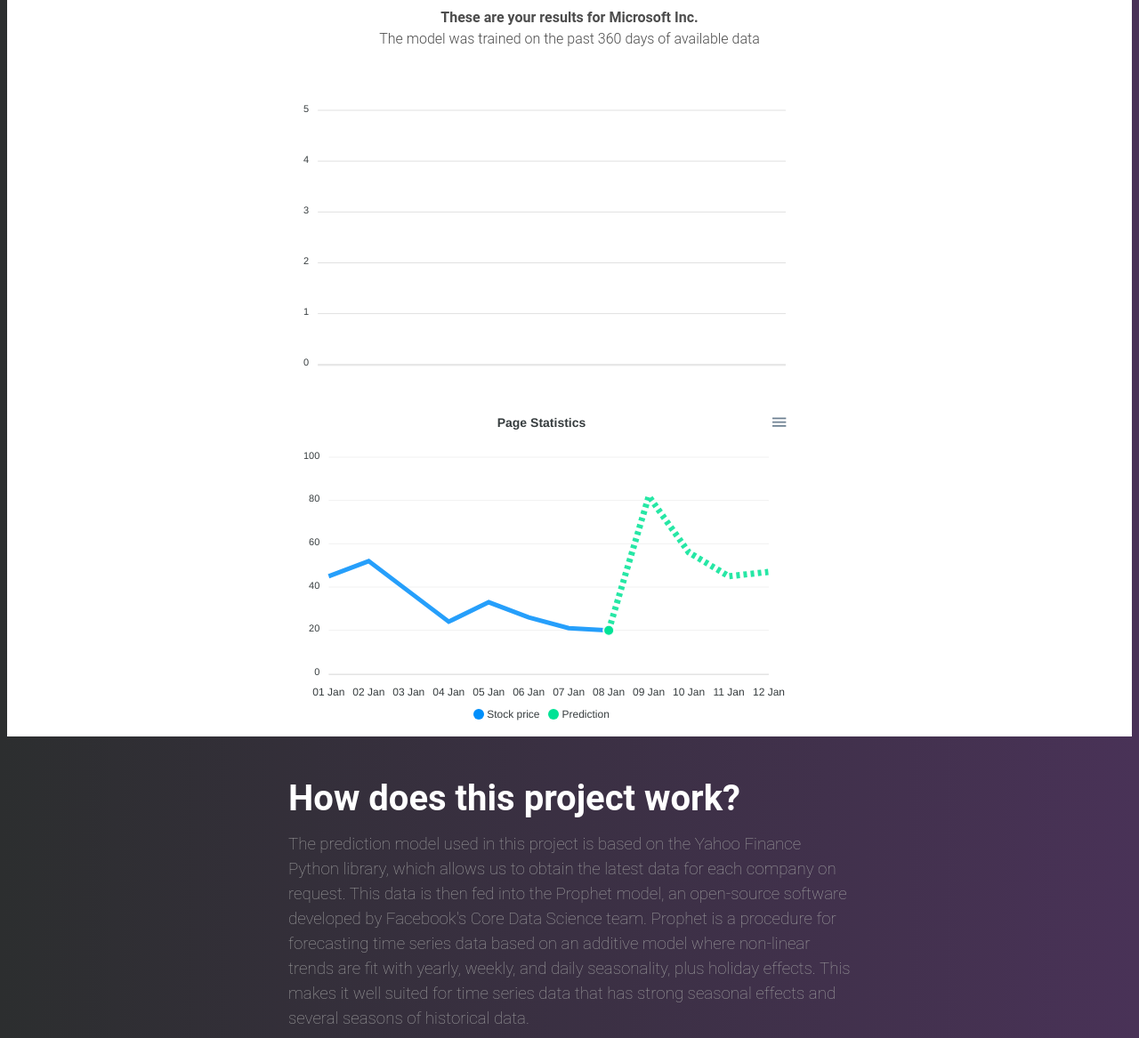
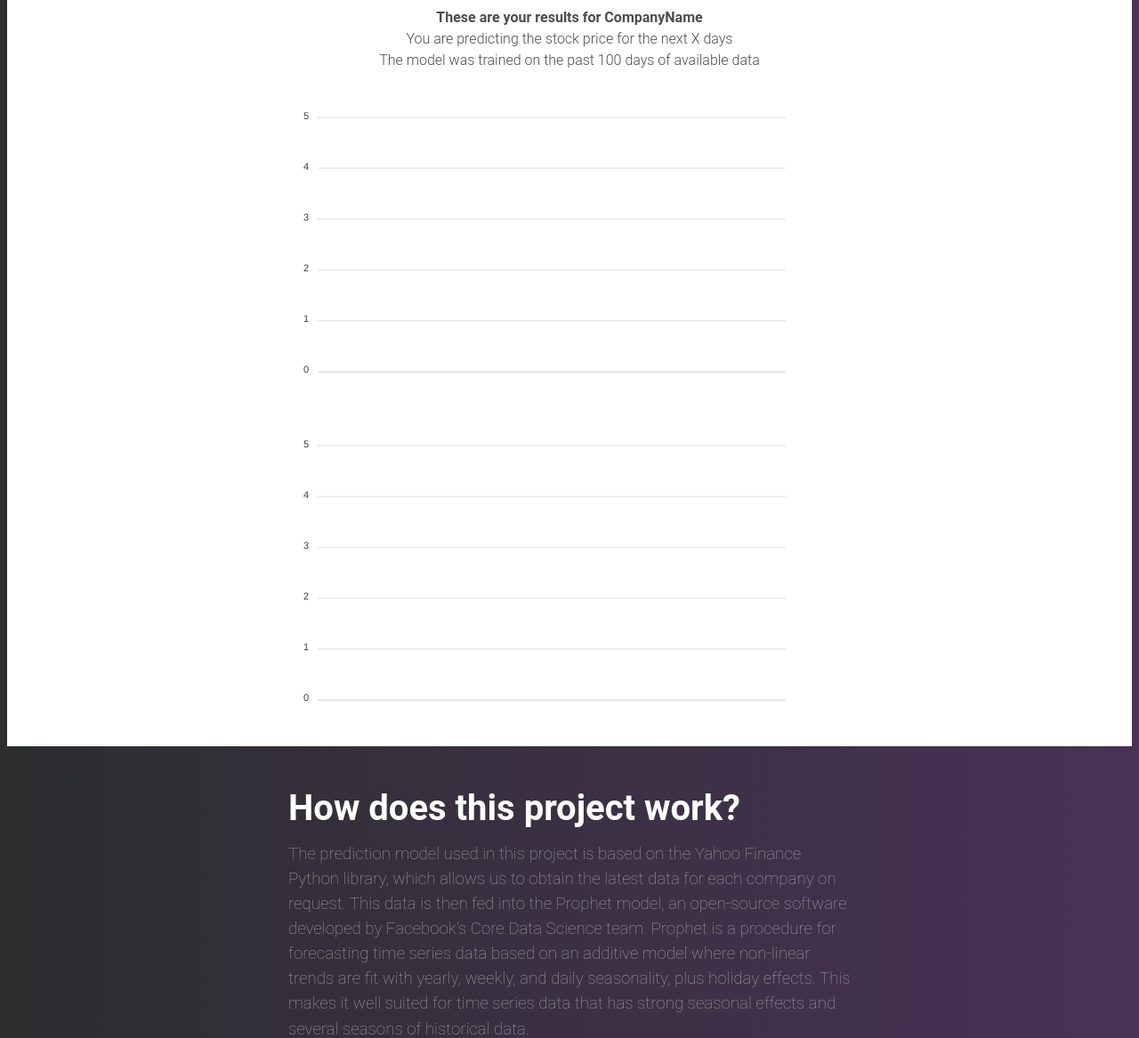
Before and after one commit to algerza/nasdaq_stock_prediction_flask, a Python web app: template templates/chart.html in a window 1280 px wide. Shown: the part 733-1900 px from the top of the page at 89% size. Run offline with Jinja, Linux system fonts and the light colour scheme; the template is opened without the code that fills it: most values are stand-ins (such as "Sample title", 1, 10 or a date in 2020); some libraries are stand-ins or nearby versions.

Commit message:
Update chart.html

```diff
--- a/templates/chart.html
+++ b/templates/chart.html
@@ -79,6 +79,17 @@
             <h3 style="font-family: 'Roboto', sans-serif;font-weight: 300;">This is a demo project that illustrates an end-to-end ML project</h3>
     <div class="divider_sections"></div>
 
+
+
+
+
+
+
+
+
+
+
+
 <!-- 1.2 HERE STARTS THE FORM-->
     <h4 style="font-family: 'Roboto', sans-serif;font-weight: 700;">Select the values to predict</h4>
     <form method="post" style="display: flex; justify-content: left; margin-bottom:3.5em">
@@ -99,8 +110,8 @@
             <option value="" selected disabled hidden>Select days
             <option value=7>7 days</option>
             <option value=14>14 days</option>
-            <option value=14>21 days</option>
-            <option value=14>30 days</option>
+            <option value=21>21 days</option>
+            <option value=30>30 days</option>
         </select>
             <input type="submit" value="Submit" style= "background-color: rgb(182, 46, 197); color: rgb(255, 255, 255); border: 1px solid rgb(182, 46, 197); border-radius: 20px; width: 150px; margin-right: 10px;">
     </form>
@@ -108,7 +119,29 @@
 </div>
 
 
-<!-- <script>
+<!-- 2. HERE STARTS THE CHARTS SECTION-->
+
+<div id="charts-section">
+    <center><img id="company-logo" src="https://www.apple.com/favicon.ico" alt="image" width="50" height="50", style="margin-top:2.5em; margin-bottom:1em"></center>
+    <h4_2 style="font-family: 'Roboto', sans-serif;font-weight: 600"; margin-top: 100px;><center>These are your results for CompanyName</center></h4_2>
+    <h4_2 style="font-family: 'Roboto', sans-serif;font-weight: 300; line-height:2.5"; margin-top: 100px;><center>You are predicting the stock price for the next X days</center></h4_2>
+    <h4_2 style="font-family: 'Roboto', sans-serif;font-weight: 300"; margin-top: 100px;><center>The model was trained on the past 100 days of available data</center></h4_2>
+
+    <div class="divider_sections"></div>
+
+    <div style="margin: 30px auto; width: 50%; ">
+        <div id="chart1"></div>
+         <div id="chart2"></div>
+    </div>
+</div>
+
+
+
+
+
+
+
+<script>
   var select = document.getElementById("company_name");
   var logo = document.getElementById("company-logo");
   var faviconUrl = {
@@ -117,139 +150,129 @@
     "MSFT": "https://www.microsoft.com/favicon.ico",
     // Add more tickers as needed
   };
-  select.addEventListener("change", function() {
-    logo.src = faviconUrl[this.value];
+
+  form.addEventListener("submit", function(event) {
+    event.preventDefault();
+    logo.src = faviconUrl[select.value];
   });
-</script> -->
+</script>
 
 
-<!-- 2. HERE STARTS THE CHARTS SECTION-->
 
-<div id="charts-section">
-    <center><img src="https://www.microsoft.com/favicon.ico" alt="image" width="50" height="50", style="margin-top:2.5em; margin-bottom:1em"></center>
-    <h4_2 style="font-family: 'Roboto', sans-serif;font-weight: 600"; margin-top: 100px;><center>These are your results for Microsoft Inc.</center></h4_2>
-    <h4_2 style="font-family: 'Roboto', sans-serif;font-weight: 300; line-height:2.5"; margin-top: 100px;><center>The model was trained on the past 360 days of available data</center></h4_2>
 
-    <div class="divider_sections"></div>
 
-    <div style="margin: 30px auto; width: 50%; ">
-        <div id="chart1"></div>
-         <div id="chart2"></div>
-    </div>
+
+
+
+
+
+
+
 
 <script>
 
     // Chart 1 options
-    var x_axis_chart1 = {{x_axis_chart1|tojson|safe}};
-    var close_values_chart1 = {{close_values_chart1|tojson|safe}};
-    var trend_values_chart1 = {{trend_values_chart1|tojson|safe}};
+    var x_axis_chart1 = {{ x_axis_chart1|tojson|safe }};
+    var trend_values_chart1 = {{ trend_values_chart1|tojson|safe }};
+    var close_values_chart1 = {{ close_values_chart1|tojson|safe }};
+
+    for (var i = 0; i < close_values_chart1.length; i++) {
+        if(trend_values_chart1[i] === 0) {
+            trend_values_chart1[i] = null;
+        }
+        if(close_values_chart1[i] === 0) {
+            close_values_chart1[i] = null;
+        }
+    }
 
     var options1 = {
+        series: [
+        {
+        name: 'Closed stock price ($)',
+        data: trend_values_chart1
+        },
+
+        {
+        name: 'Prediction price ($)',
+        data: close_values_chart1,
+        }
+        ],
+
         chart: {
             type: 'line'
         },
-        series: [
-        {
-        name: 'sales',
-        data: close_values_chart1
-        },
-        {
-        name: 'trend',
-        data: trend_values_chart1
-        }
-        ],
         xaxis: {
         categories: x_axis_chart1
+        },
+        stroke: {
+        width: [5, 7],
+        curve: 'straight',
+        dashArray: [0, 4]
         }
     }
     var chart1 = new ApexCharts(document.querySelector("#chart1"), options1);
     chart1.render();
 
+
+
+
+
     // Chart 2 options
-    var data1 = [45, 52, 38, 24, 33, 26, 21, 20];
-    var data2 = [0, 0, 0, 0, 0, 0, 0, 20, 82, 56, 45, 47];
+    var x_axis_chart2 = {{ x_axis_chart2|tojson|safe }};
+    var trend_values_chart2 = {{ trend_values_chart2|tojson|safe }};
+    var close_values_chart2 = {{ close_values_chart2|tojson|safe }};
+    var max_trend_values_chart2 = {{ max_trend_values_chart2|tojson|safe }};
+    var min_trend_values_chart2 = {{ min_trend_values_chart2|tojson|safe }};
 
-    for (var i = 0; i < data1.length; i++) {
-        if(data1[i] === 0) {
-            data1[i] = null;
+    for (var i = 0; i < close_values_chart2.length; i++) {
+        if(trend_values_chart2[i] === 0) {
+            trend_values_chart2[i] = null;
         }
-        if(data2[i] === 0) {
-            data2[i] = null;
+        if(close_values_chart2[i] === 0) {
+            close_values_chart2[i] = null;
         }
     }
 
     var options2 = {
-        series: [{
-            name: "Stock price",
-            data: data1
+        series: [
+        {
+        name: 'Closed stock price ($)',
+        data: close_values_chart2
         },
 
         {
-        name: 'Prediction',
-        data: data2
+        name: 'Prediction price ($)',
+        data: trend_values_chart2,
+        },
+        {
+        name: 'Max prediction price ($)',
+        data: max_trend_values_chart2,
+        },
+        {
+        name: 'Min prediction price ($)',
+        data: min_trend_values_chart2,
         }
         ],
+
         chart: {
-        height: 350,
-        type: 'line',
-        zoom: {
-            enabled: false
+            type: 'line'
         },
-        },
-        dataLabels: {
-        enabled: false
+        xaxis: {
+        categories: x_axis_chart2
         },
         stroke: {
         width: [5, 7],
         curve: 'straight',
         dashArray: [0, 4]
-        },
-        title: {
-        text: 'Page Statistics',
-        align: 'center'
-        },
-        legend: {
-        tooltipHoverFormatter: function(val, opts) {
-            return val + ' - ' + opts.w.globals.series[opts.seriesIndex][opts.dataPointIndex] + ''
-        }
-        },
-        markers: {
-        size: 0,
-        hover: {
-            sizeOffset: 6
-        }
-        },
-        xaxis: {
-        categories: ['01 Jan', '02 Jan', '03 Jan', '04 Jan', '05 Jan', '06 Jan', '07 Jan', '08 Jan', '09 Jan',
-        '10 Jan', '11 Jan', '12 Jan'
-        ],
-        },
-        tooltip: {
-        y: [
-        {
-        title: {
-        formatter: function (val) {
-            return val + " ($)"
         }
     }
-        },
-
-        {
-        title: {
-        formatter: function (val) {
-            return val;
-            }
-        }
-        }
-        ]
-        },
-        grid: {
-            borderColor: '#f1f1f1',
-        }
-    };
-
     var chart2 = new ApexCharts(document.querySelector("#chart2"), options2);
     chart2.render();
+
+
+
+
+
 </script>
 </div>
 
```
Lines whose indentation alone changed are shown as unchanged.
